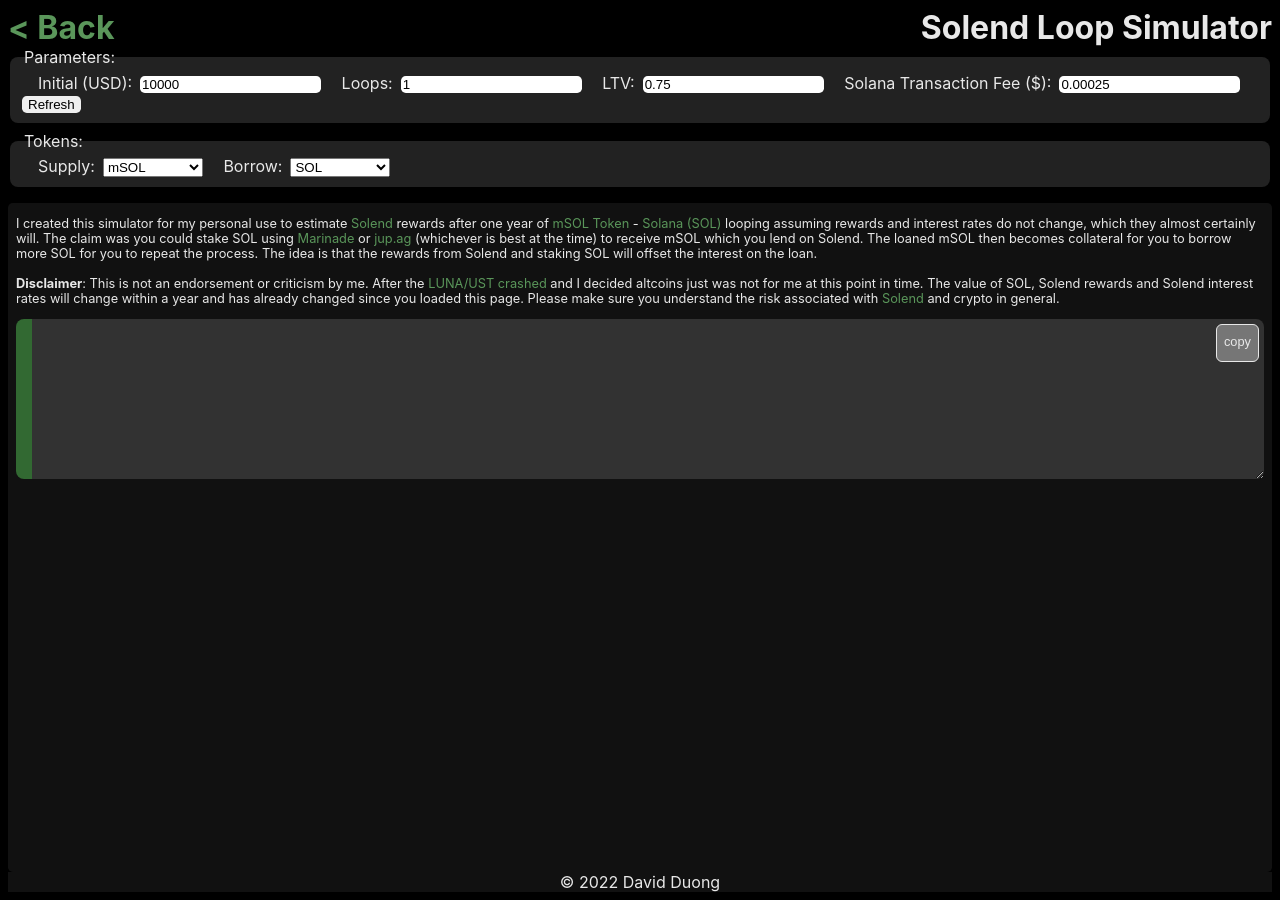
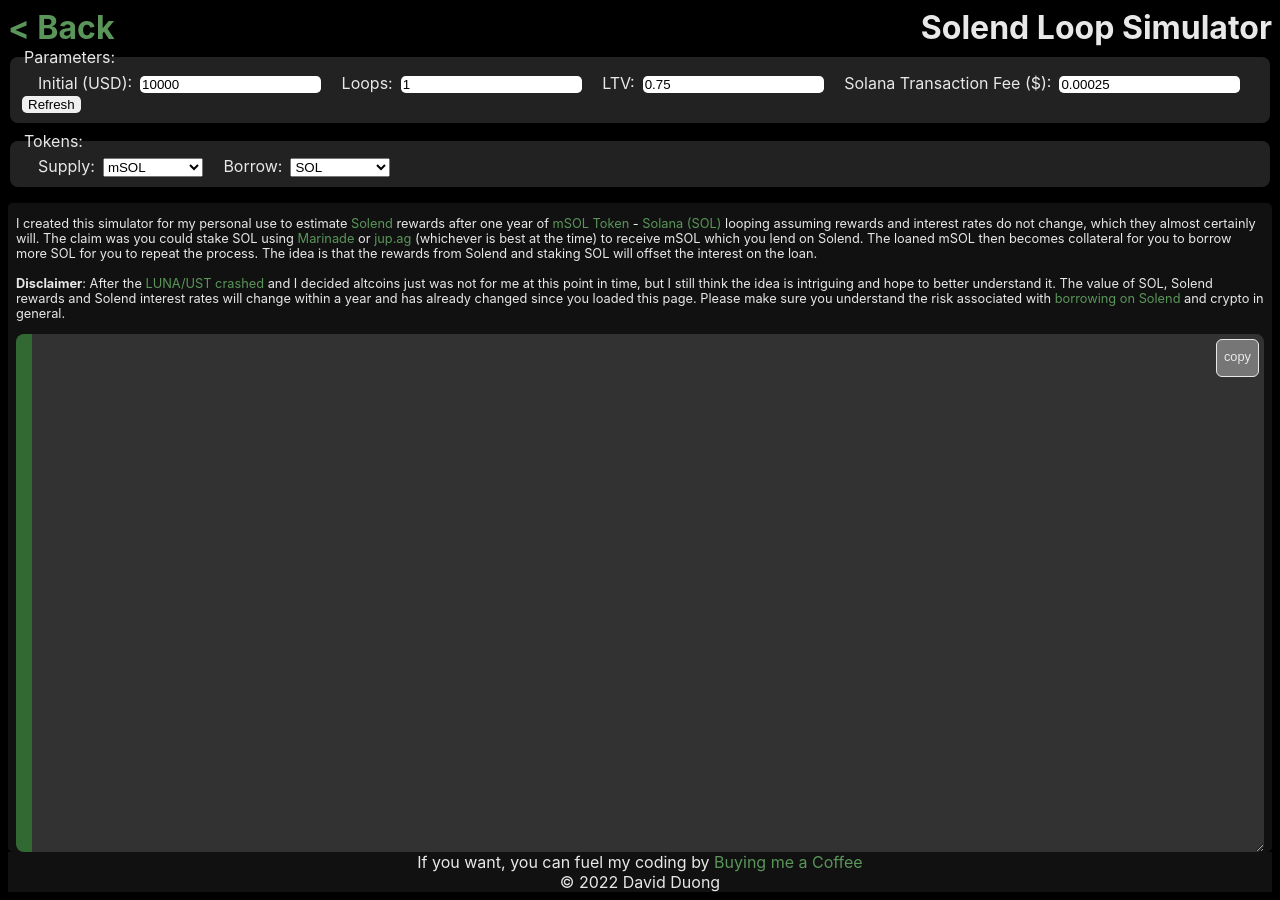
Before and after one commit to davidnqd/add.run, a Jekyll site: the page crypto-solend-loop-simulator.html, which Jekyll copies as it is, in a window 1280 px wide. Built offline with Jekyll 4.4.1, drawn with Linux system fonts in a browser that asks for light colours.

Commit message:
Added buy me a coffee link

```diff
--- a/_layouts/default.html
+++ b/_layouts/default.html
@@ -27,6 +27,7 @@
   </main>
 
   <footer>
+    If you want, you can fuel my coding by <a href="https://www.buymeacoffee.com/davidnqd">Buying me a Coffee</a><br/>
     © 2022 David Duong
   </footer>
 
--- a/_layouts/index.html
+++ b/_layouts/index.html
@@ -14,7 +14,7 @@
     h1 {
       text-align: center;
     }
-    a {
+    a:not(footer a) {
       display: block;
       border: 1px solid;
       font-weight: bold;
@@ -39,6 +39,7 @@
   </main>
 
   <footer>
+    If you want, you can fuel my coding by <a href="https://www.buymeacoffee.com/davidnqd">Buying me a Coffee</a><br/>
     © 2022 David Duong
   </footer>
 
--- a/_layouts/supplier.html
+++ b/_layouts/supplier.html
@@ -45,6 +45,7 @@
   </main>
 
   <footer>
+    If you want, you can fuel my coding by <a href="https://www.buymeacoffee.com/davidnqd">Buying me a Coffee</a><br/>
     © 2022 David Duong
   </footer>
 
--- a/assets/css/styles.css
+++ b/assets/css/styles.css
@@ -97,6 +97,7 @@
 pre {
   min-height: 10rem;
   overflow-wrap: normal;
+  height: 100%;
   resize: both;
   overflow: auto;
   background-color: #323232;
@@ -128,7 +129,6 @@
   transition: 0.1s;
 }
 .highlight {
-  overflow-y: auto;
   position: relative;
   flex: 2 1 0;
 }
--- a/crypto-solend-loop-simulator.html
+++ b/crypto-solend-loop-simulator.html
@@ -38,7 +38,8 @@
     <label for="borrow">Borrow:</label><select name="borrow" id="borrow" onchange="refresh()"></select>
   </fieldset>
   <main>
-    <p style="font-size: 0.8rem">I created this simulator for my personal use to estimate <a href="https://solend.fi/" target="_blank">Solend</a> rewards after one year of <a href="https://docs.marinade.finance/marinade-protocol/system-overview/msol-token" target="_blank">mSOL Token</a> - <a href="https://www.investopedia.com/solana-5210472" target="_blank">Solana (SOL)</a> looping assuming rewards and interest rates do not change, which they almost certainly will. The claim was you could stake SOL using <a href="https://marinade.finance/app/staking" target="_blank">Marinade</a> or <a href="https://jup.ag/" target="_blank">jup.ag</a> (whichever is best at the time) to receive mSOL which you lend on Solend. The loaned mSOL then becomes collateral for you to borrow more SOL for you to repeat the process. The idea is that the rewards from Solend and staking SOL will offset the interest on the loan.<br /><br /><b>Disclaimer</b>: This is not an endorsement or criticism by me. After the <a href="https://www.investopedia.com/crypto-crash-what-investors-need-to-know-5272147" target="_blank">LUNA/UST crashed</a> and I decided altcoins just was not for me at this point in time. The value of SOL, Solend rewards and Solend interest rates will change within a year and has already changed since you loaded this page. Please make sure you understand the risk associated with <a href="https://docs.solend.fi/welcometosolend/risks-and-faq">Solend</a> and crypto in general.</p>
+    <p style="font-size: 0.8rem">I created this simulator for my personal use to estimate <a href="https://solend.fi/" target="_blank">Solend</a> rewards after one year of <a href="https://docs.marinade.finance/marinade-protocol/system-overview/msol-token" target="_blank">mSOL Token</a> - <a href="https://www.investopedia.com/solana-5210472" target="_blank">Solana (SOL)</a> looping assuming rewards and interest rates do not change, which they almost certainly will. The claim was you could stake SOL using <a href="https://marinade.finance/app/staking" target="_blank">Marinade</a> or <a href="https://jup.ag/" target="_blank">jup.ag</a> (whichever is best at the time) to receive mSOL which you lend on Solend. The loaned mSOL then becomes collateral for you to borrow more SOL for you to repeat the process. The idea is that the rewards from Solend and staking SOL will offset the interest on the loan.
+      <br /><br /><b>Disclaimer</b>: After the <a href="https://www.investopedia.com/crypto-crash-what-investors-need-to-know-5272147" target="_blank">LUNA/UST crashed</a> and I decided altcoins just was not for me at this point in time, but I still think the idea is intriguing and hope to better understand it. The value of SOL, Solend rewards and Solend interest rates will change within a year and has already changed since you loaded this page. Please make sure you understand the risk associated with <a href="https://docs.solend.fi/welcometosolend/liquidations">borrowing on Solend</a> and crypto in general.</p>
     <div class="highlight">
       <button id="copy" onclick="copy()">copy</button>
       <pre id="output"></pre>
@@ -46,6 +47,7 @@
   </main>
 
   <footer>
+    If you want, you can fuel my coding by <a href="https://www.buymeacoffee.com/davidnqd">Buying me a Coffee</a><br/>
     © 2022 David Duong
   </footer>
 
--- a/stock-symbol.html
+++ b/stock-symbol.html
@@ -41,6 +41,7 @@
   </main>
 
   <footer>
+    If you want, you can fuel my coding by <a href="https://www.buymeacoffee.com/davidnqd">Buying me a Coffee</a><br/>
     © 2022 David Duong
   </footer>
 
```
